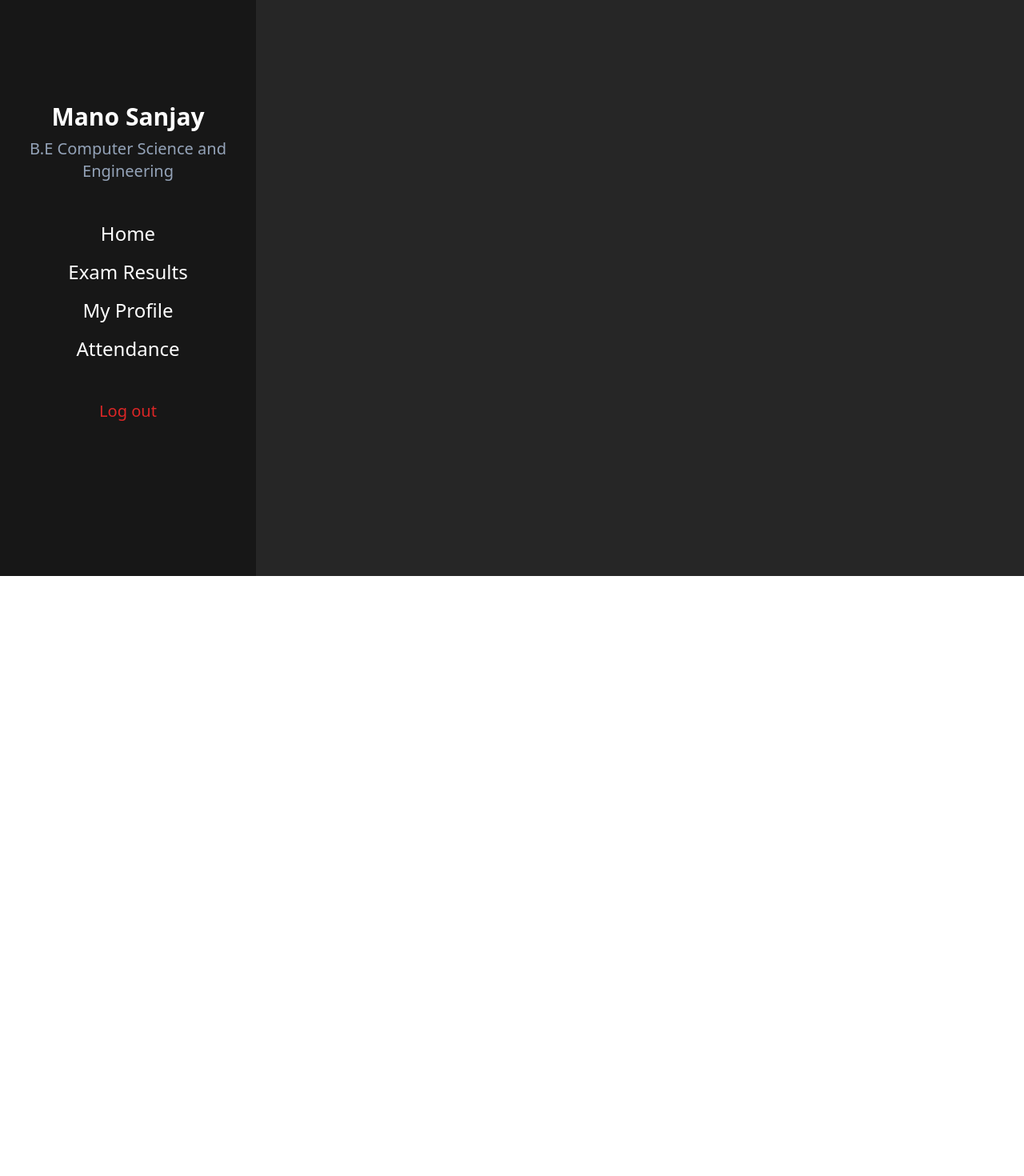
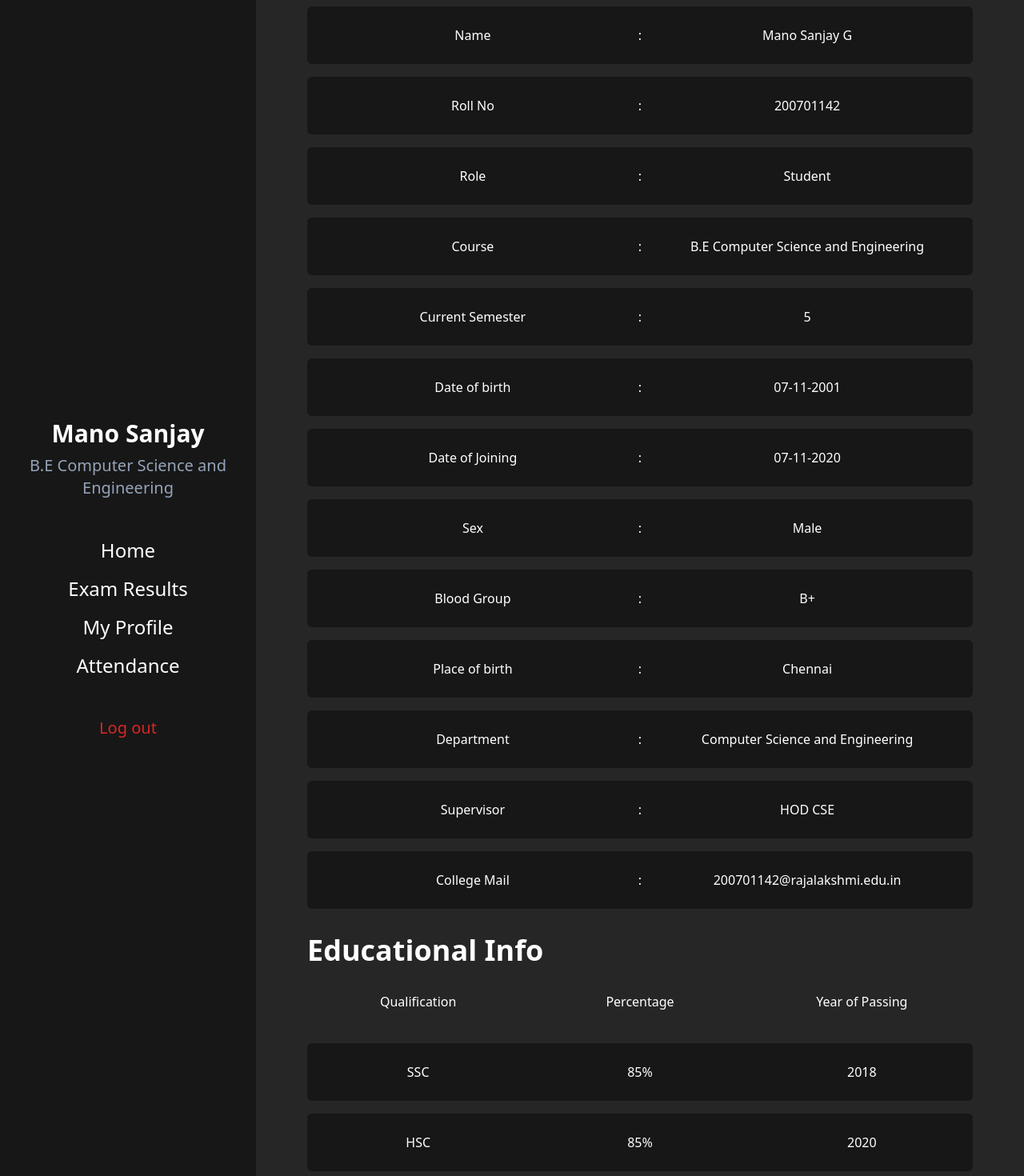
Before and after one commit to manosanjay-g/Student-Portal, a Vue app in the folder client/: page /my-info/my-profile/123 in a window 1280 px wide. Shown: the part 80-1550 px from the top of the page at 80% size. Before the commit the page ends 800 px from the top, so only its background shows below. Built offline with nearby package versions, Linux system fonts and the light colour scheme.

Commit message:
finished profile ui

```diff
--- a/client/src/views/my-info/MyProfileView.vue
+++ b/client/src/views/my-info/MyProfileView.vue
@@ -1,5 +1,162 @@
 <template>
-  <div id="my-profile-view">
-    <p>My Profile View</p>
+  <div id="my-profile-view" class="py-8 px-16">
+    <p class="text-4xl font-semibold">Personal Info</p>
+    <div class="personal-details">
+      <div
+        class="my-4 flex flex-row rounded-md bg-neutral-900 items-center py-6"
+      >
+        <p class="basis-1/2 text-center">Name</p>
+        :
+        <p class="basis-1/2 text-center">{{ userInfo.name }}</p>
+      </div>
+      <div
+        class="my-4 flex flex-row rounded-md bg-neutral-900 items-center py-6"
+      >
+        <p class="basis-1/2 text-center">Roll No</p>
+        :
+        <p class="basis-1/2 text-center">{{ userInfo.rollNo }}</p>
+      </div>
+      <div
+        class="my-4 flex flex-row rounded-md bg-neutral-900 items-center py-6"
+      >
+        <p class="basis-1/2 text-center">Role</p>
+        :
+        <p class="basis-1/2 text-center">{{ userInfo.role }}</p>
+      </div>
+      <div
+        class="my-4 flex flex-row rounded-md bg-neutral-900 items-center py-6"
+      >
+        <p class="basis-1/2 text-center">Course</p>
+        :
+        <p class="basis-1/2 text-center">{{ userInfo.course }}</p>
+      </div>
+      <div
+        class="my-4 flex flex-row rounded-md bg-neutral-900 items-center py-6"
+      >
+        <p class="basis-1/2 text-center">Current Semester</p>
+        :
+        <p class="basis-1/2 text-center">{{ userInfo.current_semester }}</p>
+      </div>
+      <div
+        class="my-4 flex flex-row rounded-md bg-neutral-900 items-center py-6"
+      >
+        <p class="basis-1/2 text-center">Date of birth</p>
+        :
+        <p class="basis-1/2 text-center">{{ userInfo.dob }}</p>
+      </div>
+      <div
+        class="my-4 flex flex-row rounded-md bg-neutral-900 items-center py-6"
+      >
+        <p class="basis-1/2 text-center">Date of Joining</p>
+        :
+        <p class="basis-1/2 text-center">{{ userInfo.doj }}</p>
+      </div>
+      <div
+        class="my-4 flex flex-row rounded-md bg-neutral-900 items-center py-6"
+      >
+        <p class="basis-1/2 text-center">Sex</p>
+        :
+        <p class="basis-1/2 text-center">{{ userInfo.sex }}</p>
+      </div>
+      <div
+        class="my-4 flex flex-row rounded-md bg-neutral-900 items-center py-6"
+      >
+        <p class="basis-1/2 text-center">Blood Group</p>
+        :
+        <p class="basis-1/2 text-center">{{ userInfo.blood_group }}</p>
+      </div>
+      <div
+        class="my-4 flex flex-row rounded-md bg-neutral-900 items-center py-6"
+      >
+        <p class="basis-1/2 text-center">Place of birth</p>
+        :
+        <p class="basis-1/2 text-center">{{ userInfo.place_of_birth }}</p>
+      </div>
+      <div
+        class="my-4 flex flex-row rounded-md bg-neutral-900 items-center py-6"
+      >
+        <p class="basis-1/2 text-center">Department</p>
+        :
+        <p class="basis-1/2 text-center">{{ userInfo.department }}</p>
+      </div>
+      <div
+        class="my-4 flex flex-row rounded-md bg-neutral-900 items-center py-6"
+      >
+        <p class="basis-1/2 text-center">Supervisor</p>
+        :
+        <p class="basis-1/2 text-center">{{ userInfo.supervisor }}</p>
+      </div>
+      <div
+        class="my-4 flex flex-row rounded-md bg-neutral-900 items-center py-6"
+      >
+        <p class="basis-1/2 text-center">College Mail</p>
+        :
+        <p class="basis-1/2 text-center">{{ userInfo.college_mail }}</p>
+      </div>
+    </div>
+    <p class="text-4xl font-semibold mt-8">Educational Info</p>
+    <div class="educational-details">
+      <div class="my-2 flex flex-row items-center py-6">
+        <p class="basis-1/3 text-center">Qualification</p>
+
+        <p class="basis-1/3 text-center">Percentage</p>
+        <p class="basis-1/3 text-center">Year of Passing</p>
+      </div>
+      <div
+        class="my-4 flex flex-row rounded-md bg-neutral-900 items-center py-6"
+      >
+        <p class="basis-1/3 text-center">SSC</p>
+
+        <p class="basis-1/3 text-center">
+          {{ userEducationalInfo.ssc.percentage }}
+        </p>
+        <p class="basis-1/3 text-center">
+          {{ userEducationalInfo.ssc.year_of_passing }}
+        </p>
+      </div>
+      <div
+        class="my-4 flex flex-row rounded-md bg-neutral-900 items-center py-6"
+      >
+        <p class="basis-1/3 text-center">HSC</p>
+
+        <p class="basis-1/3 text-center">
+          {{ userEducationalInfo.hsc.percentage }}
+        </p>
+        <p class="basis-1/3 text-center">
+          {{ userEducationalInfo.hsc.year_of_passing }}
+        </p>
+      </div>
+    </div>
   </div>
 </template>
+
+<script setup>
+import { ref } from "vue";
+
+const userInfo = ref({
+  name: "Mano Sanjay G",
+  rollNo: "200701142",
+  role: "Student",
+  course: "B.E Computer Science and Engineering",
+  current_semester: "5",
+  doj: "07-11-2020",
+  dob: "07-11-2001",
+  sex: "Male",
+  blood_group: "B+",
+  place_of_birth: "Chennai",
+  department: "Computer Science and Engineering",
+  supervisor: "HOD CSE",
+  college_mail: "200701142@rajalakshmi.edu.in",
+});
+
+const userEducationalInfo = ref({
+  ssc: {
+    percentage: "85%",
+    year_of_passing: "2018",
+  },
+  hsc: {
+    percentage: "85%",
+    year_of_passing: "2020",
+  },
+});
+</script>
```
